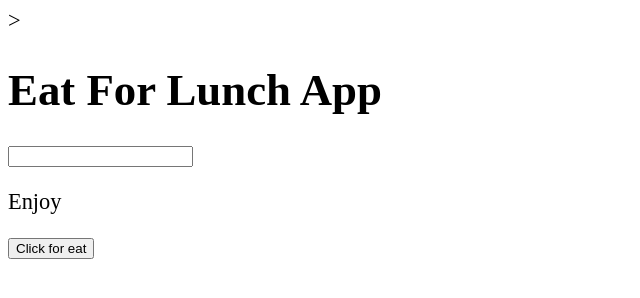
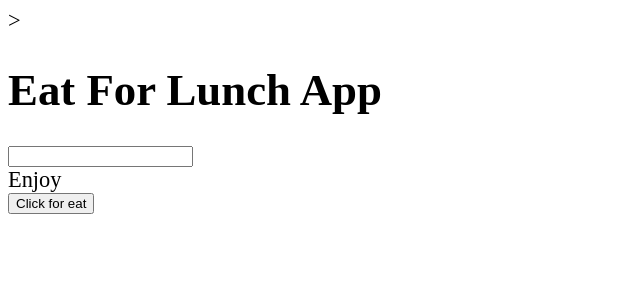
Before and after one commit to KashifBadr/Module1_Solution, a plain HTML site: page index.html in a window 1280 px wide. Both pictures are taken after a click on the button "Click for eat". Shown: the whole page, without its empty margins (0-640 px from the left). Drawn offline with Linux system fonts and the light colour scheme.

Commit message:
First web file

```diff
--- a/app.js
+++ b/app.js
@@ -1,31 +1,39 @@
-(function () {
-    'use strict';
-    var x;
+// (function () {
+//     'use strict';
+//     var x;
 
-    angular.module('LunchCheck', [])
-    .controller('LunchCheckController', LunchCheckController);
+//     angular.module('LunchCheck', [])
+//     .controller('LunchCheckController', ['$scope',LunchCheckController]);
 
-   // LunchCheckController.$inject = ['scope'];
-     function  LunchCheckController ($scope) {
-      $scope.name = "Kashif";
+//    // LunchCheckController.$inject = ['scope'];
+//      function  LunchCheckController ($scope) {
+//       // $scope.name = "Kashif";
 
-      $scope.feedkashif = function(){
-        // x = document.getElementById("lunch-menu").value;
-        x = document.getElementById("lunch-menu").placeholder;
-        const word = x.split(',');
-           console.log(word);
-           console.log(word.length);
-           if(word.length < 4)
-           {
-             x="Enjoy"
-            document.getElementById("demo").innerHTML = x;
-           }
-           else{
-            x="Too much"
-            document.getElementById("demo").innerHTML = x;
-           }
-      };
+//       $scope.feedkashif = function(){
+//          x = document.getElementById("lunch-menu").value;
+//         // x = document.getElementById("lunch-menu").placeholder;
+//         const word = x.split(',');
+//            console.log(word);
+//            console.log(word.length);
+//            if(word.length < 4)
+//            {
+//              x="Enjoy"
+//             // document.getElementById("demo").innerHTML = x;
+//             $scope.y = x;
+//            }
+//            else{
+//             x="Too much"
+//             // document.getElementById("demo").innerHTML = x;
+//             $scope.y = x;
+//            }
+//       };
 
-    }
+//     }
 
-})();
+// })();
+
+!function(){"use strict";var n;
+    angular.module("LunchCheck",[]).controller("LunchCheckController",
+    ["$scope",function(o){o.feedkashif=function(){const e=(n=document.getElementById
+      ("lunch-menu").value).split(",");console.log(e),console.log(e.length),e.length<4?
+      (n="Enjoy",o.y=n):(n="Too much",o.y=n)}}])}();
--- a/index.html
+++ b/index.html
@@ -10,9 +10,11 @@
         <h1> Eat For Lunch App</h1>
         <div ng-controller = "LunchCheckController">
 
-            <input id="lunch-menu" type = "text">
+            <input id="lunch-menu" type = "text" ng-model = "name">
             <br>
-            <p id="demo"></p>
+            <!-- <p id="demo"></p> -->
+            {{y}}
+
             <div>
                 <button ng-click = "feedkashif()">Click for eat</button>
             </div>
```
